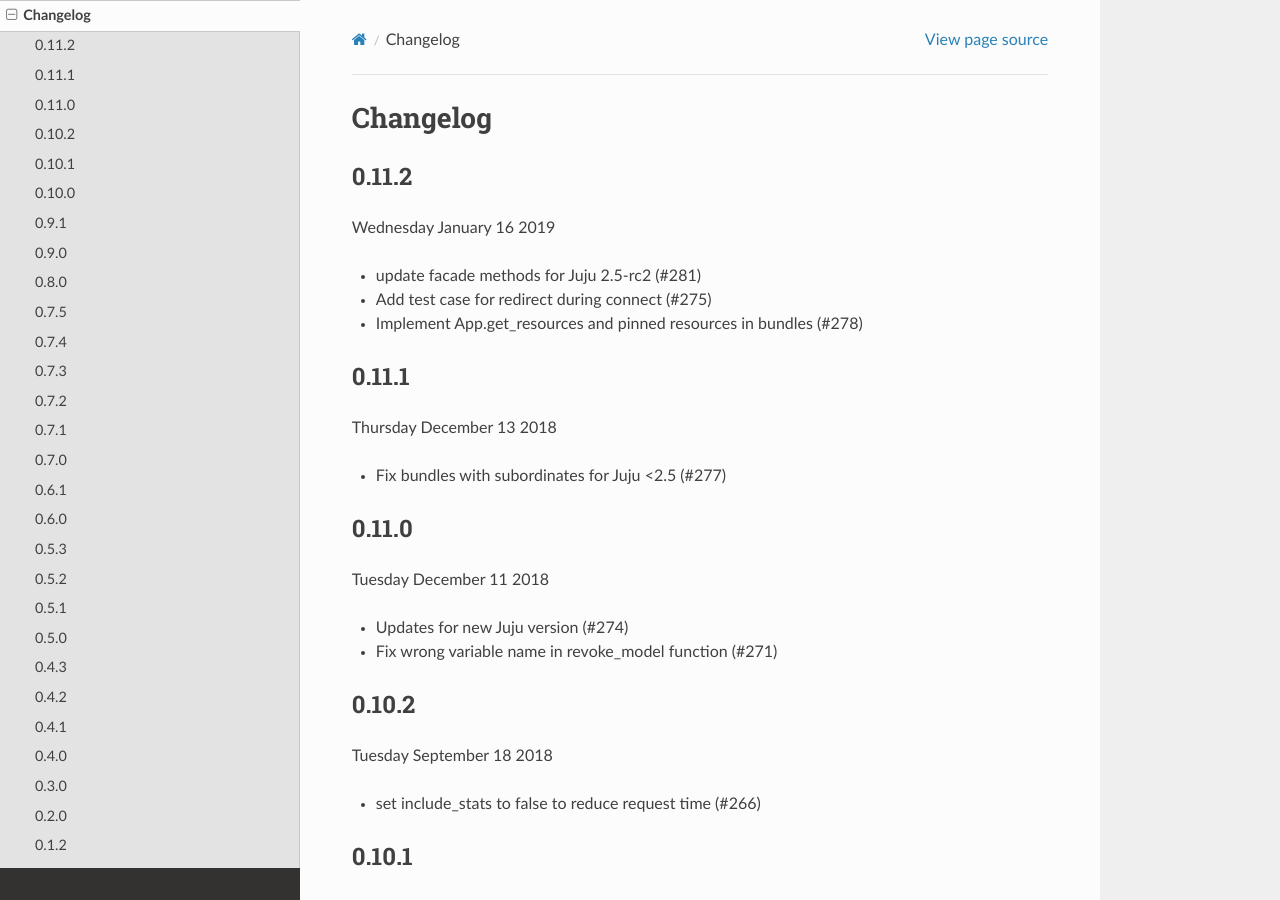
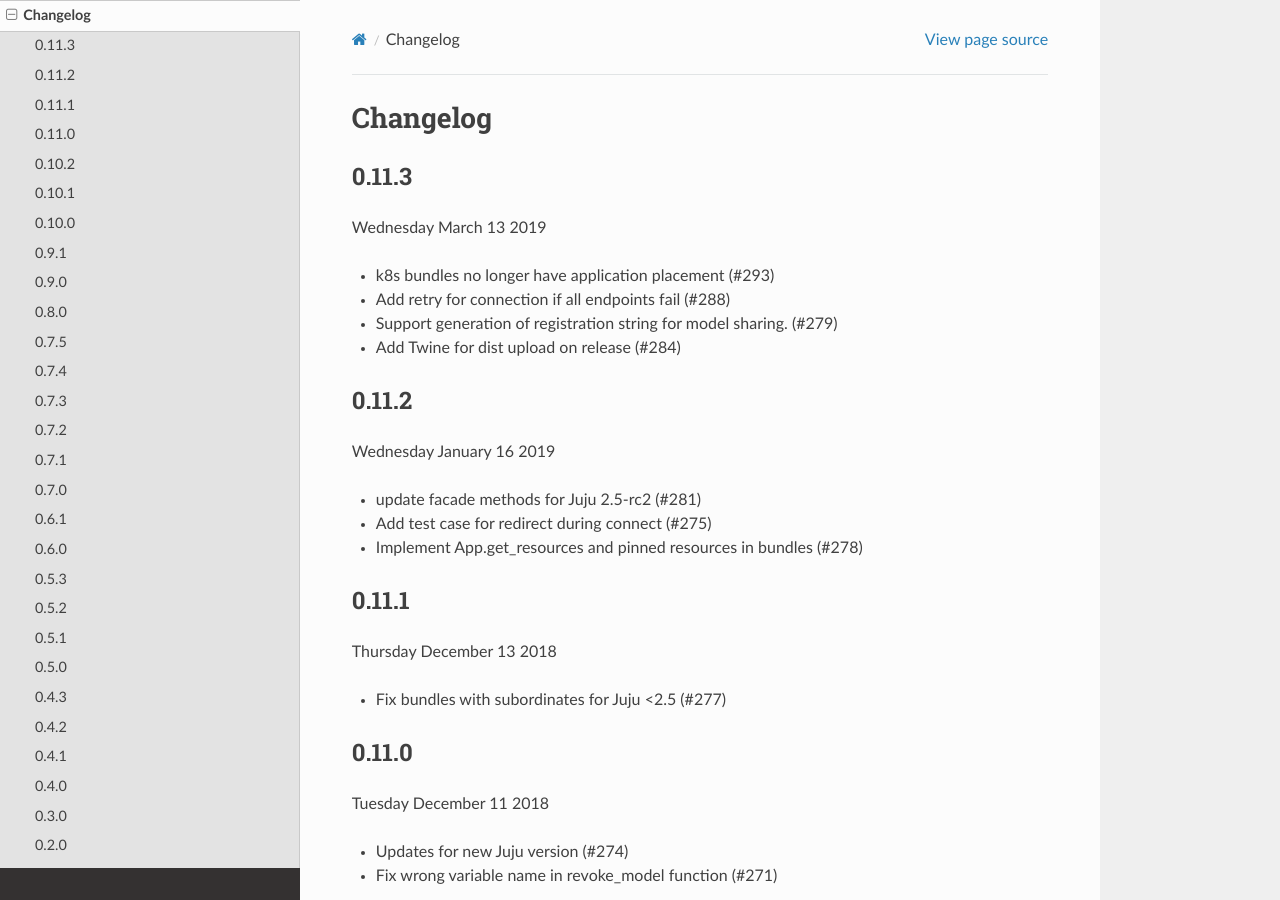
Before and after one commit to juju/python-libjuju, a Sphinx documentation site: the page built from docs/changelog.rst, in a window 1280 px wide and 900 px high. Built offline with Sphinx 7.4.7 and the Read the Docs theme 2.0.0, drawn with Linux system fonts in a browser that asks for light colours; pages that are not in the unit, such as notebooks, are missing from menus.

Commit message:
Bump version and changelog for release

```diff
--- a/docs/changelog.rst
+++ b/docs/changelog.rst
@@ -1,5 +1,15 @@
 Changelog
 ---------
+
+0.11.3
+^^^^^^
+Wednesday March 13 2019
+
+* k8s bundles no longer have application placement (#293)
+* Add retry for connection if all endpoints fail (#288)
+* Support generation of registration string for model sharing. (#279)
+* Add Twine for dist upload on release (#284)
+
 
 0.11.2
 ^^^^^^
```
Also changed, not shown: 1 other file.
